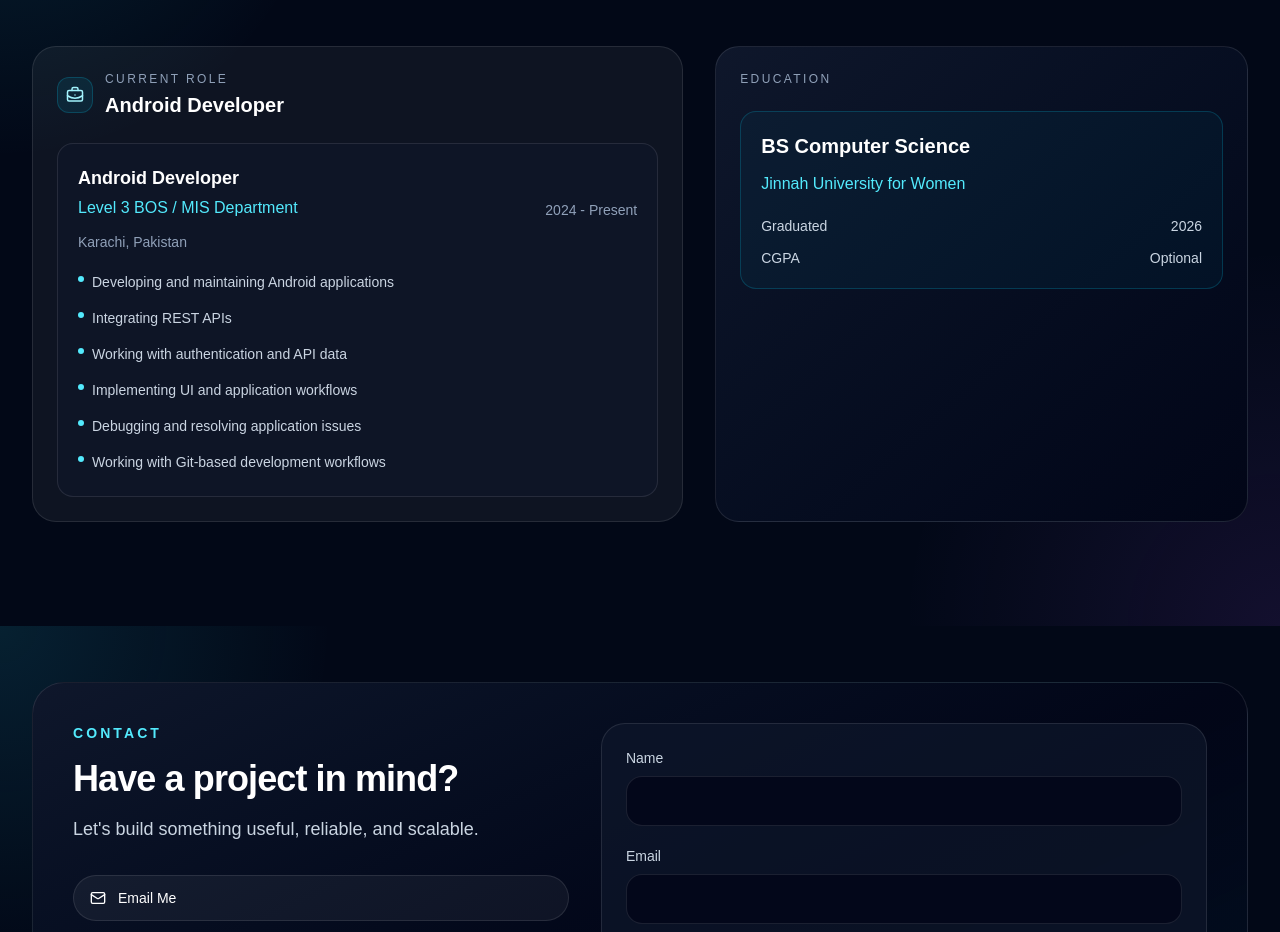
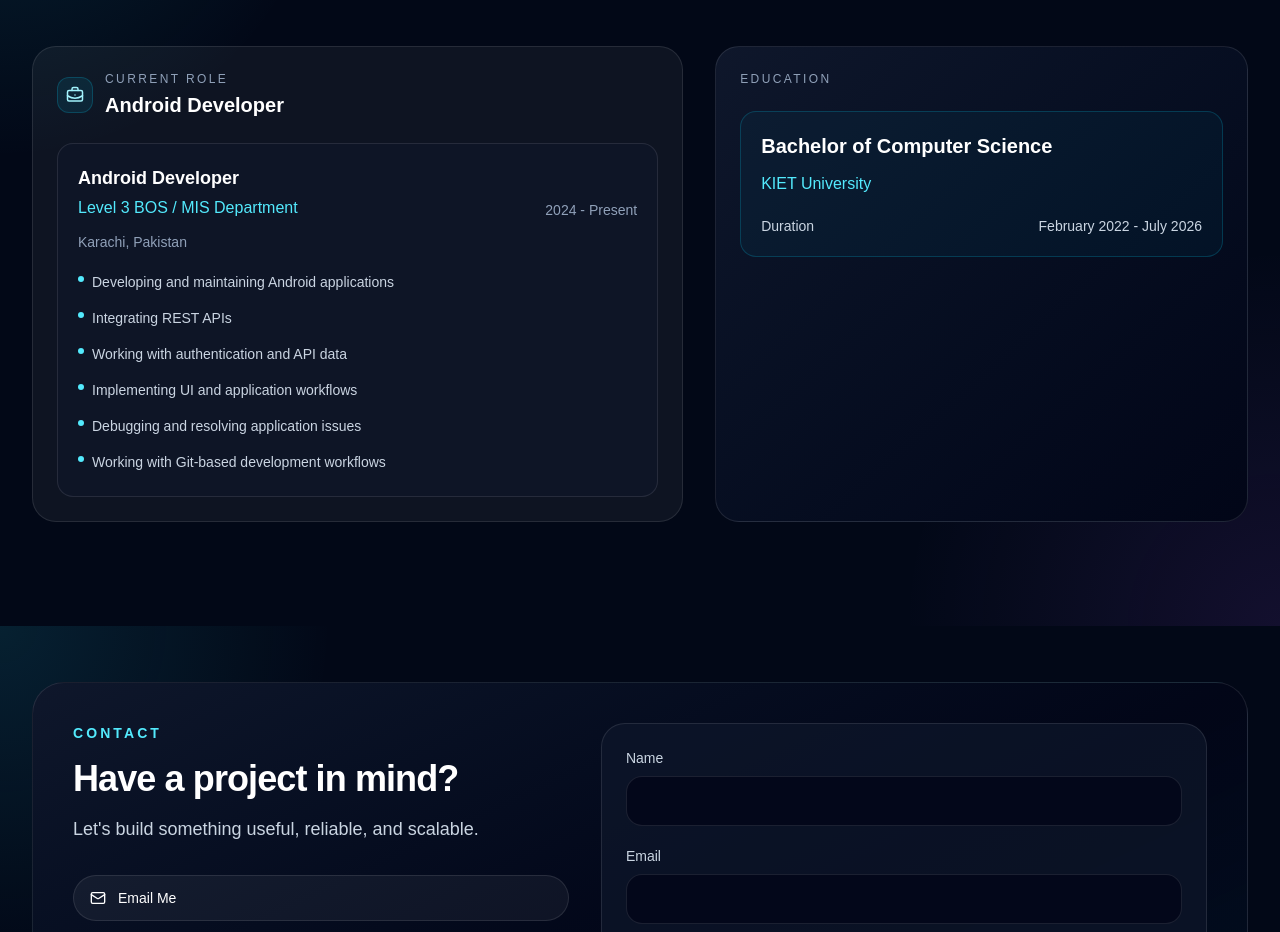
Before and after one commit to aftabramzan/AndroidPortfolio, a Next.js app: page / in a window 1280 px wide. Shown: the part 5774-6706 px from the top of the page. Built offline with nearby package versions, Linux system fonts and the light colour scheme.

Commit message:
Update education details

```diff
--- a/components/Experience.tsx
+++ b/components/Experience.tsx
@@ -55,15 +55,9 @@ export function Experience() {
                 <h3 className="text-xl font-semibold text-white">{item.degree}</h3>
                 <p className="mt-3 text-cyan-300">{item.school}</p>
                 <div className="mt-5 flex items-center justify-between text-sm text-slate-300">
-                  <span>Graduated</span>
-                  <span>{item.graduationYear}</span>
+                  <span>Duration</span>
+                  <span>{item.startDate} - {item.endDate}</span>
                 </div>
-                {item.cgpa && (
-                  <div className="mt-3 flex items-center justify-between text-sm text-slate-300">
-                    <span>CGPA</span>
-                    <span>{item.cgpa}</span>
-                  </div>
-                )}
               </div>
             ))}
           </div>
--- a/data/experience.ts
+++ b/data/experience.ts
@@ -27,9 +27,9 @@ export const experiences: ExperienceItem[] = [
 
 export const education = [
   {
-    degree: "BS Computer Science",
-    school: "Jinnah University for Women",
-    graduationYear: "2026",
-    cgpa: "Optional",
+    degree: "Bachelor of Computer Science",
+    school: "KIET University",
+    startDate: "February 2022",
+    endDate: "July 2026",
   },
 ];
```
